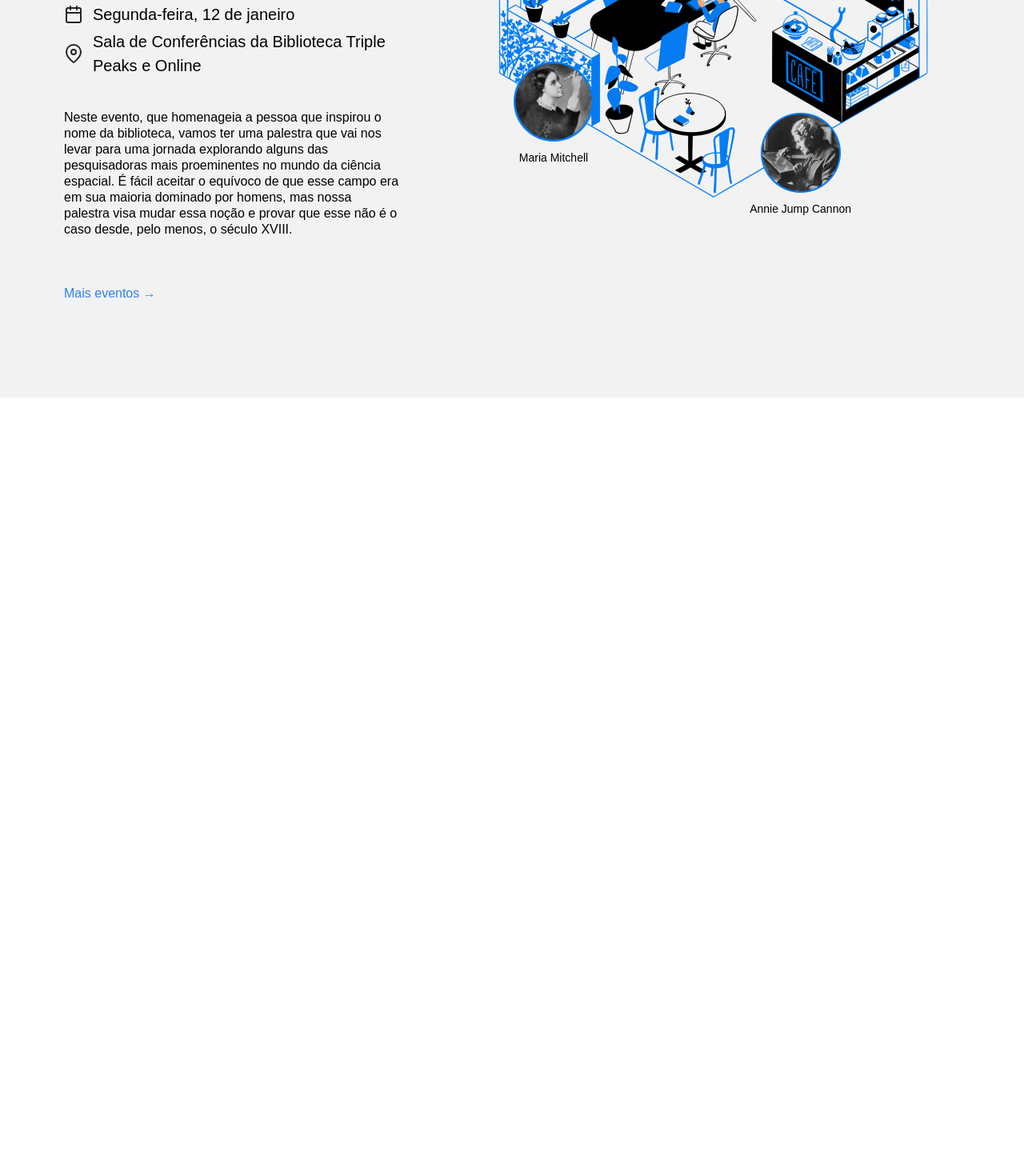
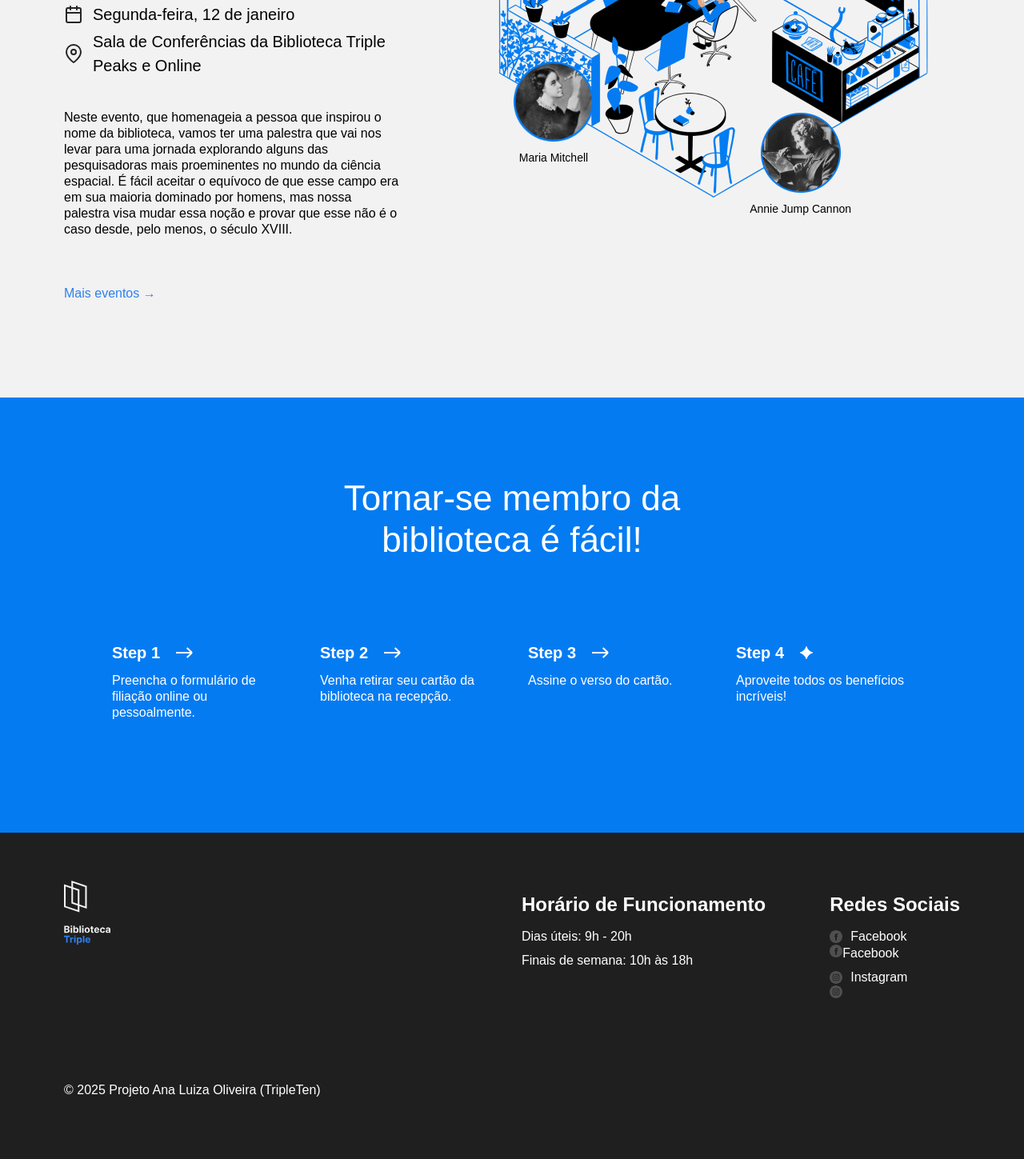
Before and after one commit to Naahlu/web_project_library_pt, a plain HTML site: page index.html in a window 1280 px wide. Shown: the part 2493-3942 px from the top of the page at 80% size. Before the commit the page ends 2990 px from the top, so only its background shows below. Drawn offline with Linux system fonts and the light colour scheme.

Commit message:
adiciona secttion footer no Html e Css

```diff
--- a/index.html
+++ b/index.html
@@ -25,10 +25,10 @@
               <a href="#events" class="nav__link">Eventos</a>
             </li>
             <li>
-              <a href="#sejaummembro" class="nav__link">Seja um membro</a>
+              <a href="#membership" class="nav__link">Seja um membro</a>
             </li>
             <li>
-              <a href="#Contatos" class="nav__link">Contatos</a>
+              <a href="#footer" class="nav__link">Contatos</a>
             </li>
           </ul>
         </nav>
@@ -197,9 +197,119 @@
               />
             </div>
           </div>
-          <!-- Comece a criar a composição aqui -->
+        </section>
+        <section class="membership" id="membership">
+          <h2 class="membership__title">
+            Tornar-se membro da biblioteca é fácil!
+          </h2>
+          <ul class="membership__steps">
+            <li class="step">
+              <h3 class="step__title">
+                Step 1
+                <img
+                  src="./images/icon_step_forward.svg"
+                  alt="icon forward"
+                  class="step__icon"
+                />
+              </h3>
+              <p class="step__description">
+                Preencha o formulário de filiação online ou pessoalmente.
+              </p>
+            </li>
+            <li class="step">
+              <h3 class="step__title">
+                Step 2
+                <img
+                  src="./images/icon_step_forward.svg"
+                  alt="icon forward"
+                  class="step__icon"
+                />
+              </h3>
+              <p class="step__description">
+                Venha retirar seu cartão da biblioteca na recepção.
+              </p>
+            </li>
+            <li class="step">
+              <h3 class="step__title">
+                Step 3
+                <img
+                  src="./images/icon_step_forward.svg"
+                  alt="icon forward"
+                  class="step__icon"
+                />
+              </h3>
+              <p class="step__description">Assine o verso do cartão.</p>
+            </li>
+            <li class="step">
+              <h3 class="step__title">
+                Step 4
+                <img
+                  src="./images/icon_step_finish.svg"
+                  alt="icon finish"
+                  class="step__icon"
+                />
+              </h3>
+              <p class="step__description">
+                Aproveite todos os benefícios incríveis!
+              </p>
+            </li>
+          </ul>
         </section>
       </main>
+      <footer class="footer" id="footer">
+        <div class="footer__columns">
+          <div class="footer__column">
+            <img
+              src="images/logo_white.svg"
+              alt="TripleTen"
+              class="footer__logo"
+            />
+          </div>
+          <div class="footer__column footer__column_content_hours">
+            <h2 class="footer__column-heading">Horário de Funcionamento</h2>
+            <ul class="footer__list">
+              <li class="footer__list-item">Dias úteis: 9h - 20h</li>
+              <li class="footer__list-item">Finais de semana: 10h às 18h</li>
+            </ul>
+          </div>
+          <div class="footer__column footer__column_content_social">
+            <h2 class="footer__column-heading">Redes Sociais</h2>
+            <ul class="footer__list">
+              <li class="footer__list-item">
+                <a href="#" class="footer__column-link"
+                  ><img
+                    src="images/facebook_white.svg"
+                    class="footer__social-icon"
+                    alt="Logo Facebook"
+                  />Facebook</a
+                >
+                <img
+                  src="images/facebook_white.svg"
+                  class="footer__social-icon"
+                  alt="Logo Facebook"
+                />Facebook
+              </li>
+              <li class="footer__list-item">
+                <a href="#" class="footer__column-link"
+                  ><img
+                    src="images/instagram_white.svg"
+                    class="footer__social-icon"
+                    alt="Logo Instagram"
+                  />Instagram</a
+                >
+                <img
+                  src="images/instagram_white.svg"
+                  class="footer__social-icon"
+                  alt="Logo Instagram"
+                />
+              </li>
+            </ul>
+          </div>
+        </div>
+        <p class="footer__copyright">
+          &copy; 2025 Projeto Ana Luiza Oliveira (TripleTen)
+        </p>
+      </footer>
     </div>
   </body>
 </html>
--- a/styles/style.css
+++ b/styles/style.css
@@ -285,3 +285,102 @@
   font-size: 14px;
   margin: 0;
 }
+.membership {
+  padding: 100px 0 140px;
+  background-color: #057bf2;
+  color: #ffffff;
+}
+
+.membership__title {
+  max-width: 574px;
+  margin: 0 auto;
+  text-align: center;
+  font-size: 44px;
+  font-weight: 500;
+  line-height: 52px;
+}
+
+.membership__steps {
+  list-style-type: none;
+  padding: 0;
+  margin: 100px 0 0;
+  display: flex;
+  flex-direction: row;
+  justify-content: center;
+  gap: 40px;
+}
+
+.step {
+  flex-basis: 220px;
+}
+
+.step__title {
+  margin: 0;
+  font-size: 20px;
+  line-height: 30px;
+  font-weight: 700;
+  display: flex;
+  align-items: center;
+}
+
+.step__icon {
+  margin-left: 20px;
+}
+
+.step__description {
+  margin: 10px 0 0;
+}
+.footer {
+  box-sizing: border-box;
+  background-color: #1f1f1f;
+  color: #fff;
+  padding: 60px 80px;
+}
+.footer__columns {
+  display: flex;
+}
+
+.footer__column_content_hours {
+  margin-left: auto;
+}
+
+.footer__column_content_social {
+  margin-left: 80px;
+}
+
+.footer__logo {
+  width: 58px;
+  height: 80px;
+}
+
+.footer__column-heading {
+  margin-bottom: 20px;
+}
+
+.footer__list {
+  display: flex;
+  list-style-type: none;
+  padding: 0;
+  margin: 0;
+  flex-direction: column;
+  row-gap: 10px;
+}
+
+.footer__list-item {
+}
+.footer__column-link {
+  display: flex;
+  color: white;
+  text-decoration: none;
+  align-items: center;
+  column-gap: 10px;
+}
+
+.footer__social-icon {
+  width: 16px;
+  height: 16px;
+}
+
+.footer__copyright {
+  margin-top: 100px;
+}
```
